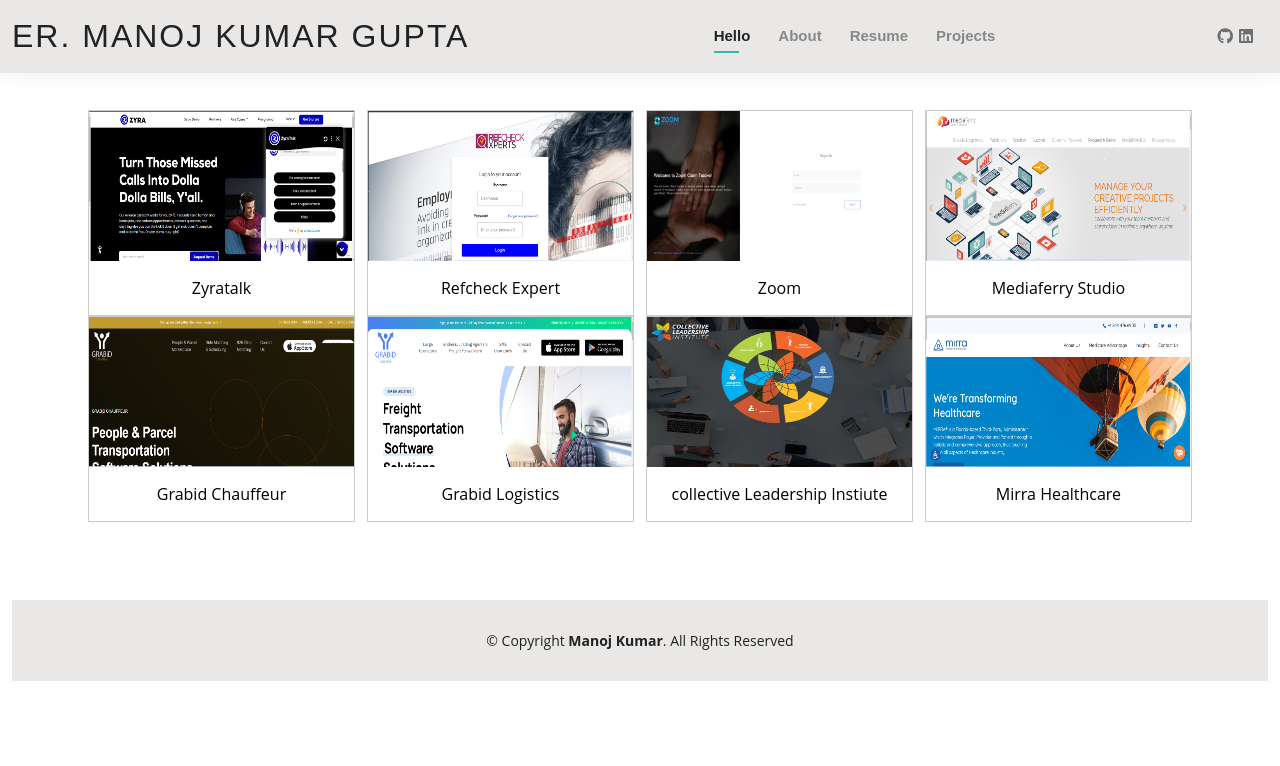
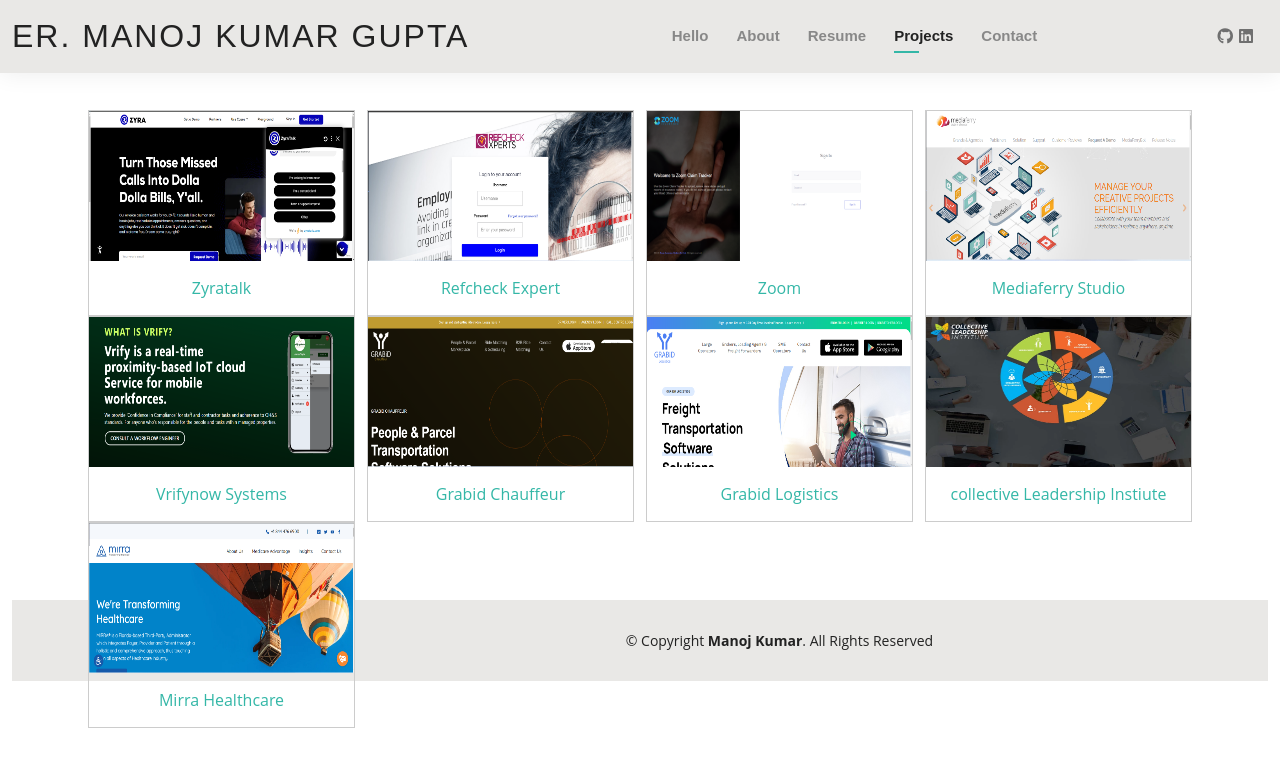
Before and after one commit to manojgtech/manoj-portfolio, a React (Create React App) app: page /projects in a window 1280 px wide. Shown: the top 766 px of the page. Built offline with nearby package versions, Linux system fonts and the light colour scheme.

Commit message:
manoj contact

```diff
--- a/src/App.css
+++ b/src/App.css
@@ -1376,3 +1376,17 @@
   display: table;
   clear: both;
 }
+
+#contact .column {
+  float: left;
+}
+
+#contact .left {
+  width: 40%;
+}
+
+#contact .right {
+  width: 55%;
+  margin-top: 50px;
+}
+.projects a{text-decoration: none;color: 'black';}
--- a/src/App.js
+++ b/src/App.js
@@ -4,11 +4,13 @@
 import About from './components/About';
 import Resume from './components/Resume';
 import Projects from './components/Projects';
+import Contact from './components/Contact';
 import {
   BrowserRouter,
   Routes,
   Route,
-  Link
+  Link,
+  NavLink
 } from "react-router-dom";
 
 function App() {
@@ -21,13 +23,11 @@
             <a href="/">Er. Manoj Kumar Gupta</a></h1>
             <nav id="navbar" class="navbar order-last order-lg-0">
               <ul>
-                <li><Link class="active" to="">Hello</Link></li>
-                <li><Link  to="/about">About</Link></li>
-                 <li><a href="/resume">Resume</a></li>
-                 <li><a href="/projects">Projects</a></li>
-                {/*<li><a href="services.html">Services</a></li>
-                <li><a href="portfolio.html">Portfolio</a></li>
-                <li><a href="contact.html">Contact</a></li> */}
+                <li><NavLink class="active" to="">Hello</NavLink></li>
+                <li><NavLink  to="/about">About</NavLink></li>
+                 <li><NavLink to="/resume">Resume</NavLink></li>
+                 <li><NavLink to="/projects">Projects</NavLink></li>
+                 <li><NavLink to="/contact">Contact</NavLink></li>
                 </ul>
                 <i class="bi bi-list mobile-nav-toggle"></i>
                 </nav>
@@ -46,6 +46,7 @@
       <Route path="/about" element={<About />} />
       <Route path="/resume" element={<Resume />} />
       <Route path="/projects" element={<Projects />} />
+      <Route path="/contact" element={<Contact />} />
     </Routes>
      </main>
 
--- /dev/null
+++ b/src/components/Contact.js
@@ -0,0 +1,29 @@
+import React from 'react';
+import myimg from '../img/me.jpg';
+
+const Contact = () => {
+    return (
+        <section id="contact" class="projects" style={{color:'black',minHeight:'500px'}}>
+		<div class="container aos-init aos-animate" data-aos="fade-up">
+			<div class="section-title">
+            <div className='column left'>
+           <h3>Er. Manoj Kumar Gupta</h3>
+           <div>
+            <img src={myimg} className='img-circle' />
+           </div>
+        </div>
+                <div className='column right'>
+                    <h3>Contact Details:</h3>
+           <ul>
+            <li>mkmkgupta42@gmail.com</li>
+            <li>8679988472</li>
+            <li>Sector 22, Noida</li>
+           </ul>
+                </div>
+                </div>
+                </div>
+                </section>
+    );
+}
+
+export default Contact;
--- a/src/components/Home.js
+++ b/src/components/Home.js
@@ -10,11 +10,18 @@
     return (
         <section id="hero" class="d-flex align-items-center" style={{color: "#fff"}}>
           <div class="container d-flex flex-column align-items-center aos-init aos-animate" data-aos="zoom-in" data-aos-delay="100"><h1>Er. Manoj Kumar Gupta</h1>
-          <h2>I'm a professional Full Stack Software Developer</h2>
+          <h3 style={{color:'red',textShadow:'black'}}><em>PHP | Codeigniter | Laravel | React | Node | Mysql | Javascript</em></h3>
+          <h2>I'm a passionate software developer with 7 years of experience crafting creative and functional web applications</h2>
+          <p>I specialize in full-stack development, leveraging my expertise in :</p>
+          <ul>
+            <li>Backend Development: PHP for robust server-side logic and data management.</li>
+            <li>API Development: Node.js for building efficient and scalable APIs.</li>
+            <li>Frontend Development: React to create user-friendly and interactive interfaces.</li>
+          </ul>
           <p>
-          Experienced Web Developer | PHP | MySQL | React | Laravel | Node JS | CodeIgniter
-Hello there! I'm  a results-driven web developer with 7 years of experience in the dynamic world of web development. My passion for coding and problem-solving has led me to specialize in a range of technologies, including PHP, MySQL, React, Laravel, and CodeIgniter.
+          My passion lies in building e-commerce complex  or AI chatbots .  I'm constantly learning and exploring new technologies to stay ahead of the curve..
           </p>
+          <p>Feel free to browse my portfolio to see my work in action!</p>
            <Link to="/about" className="btn-about">About Me</Link>
            </div>
            </section>
--- a/src/components/Projects.js
+++ b/src/components/Projects.js
@@ -8,7 +8,7 @@
 import grabidl from '../img/grabidl.png';
 import collective from '../img/collective-1.webp';
 import mirra from '../img/mirra.png';
-
+import vrify from '../img/vrify.png';
 const Projects = () => {
     return (
         <section id="projects" class="projects" style={{color:'black',minHeight:'550px'}}>
@@ -20,7 +20,7 @@
                     <a target="_blank" href="img_5terre.jpg">
                     <img src={zyra} alt="Zyratalk" />
                     </a>
-                    <div class="desc">Zyratalk</div>
+                    <div class="desc"><a href='https://www.zyratalk.com' target='_blank'>Zyratalk</a></div>
                 </div>
                 </div>
                 <div class="responsive">
@@ -28,7 +28,7 @@
                     <a target="_blank" href="img_5terre.jpg">
                     <img src={refcheck} alt="Refcheck Expert" />
                     </a>
-                    <div class="desc">Refcheck Expert</div>
+                    <div class="desc"><a href='https://refcheckxperts.com/' target='_blank'>Refcheck Expert</a></div>
                 </div>
                 </div>
                 <div class="responsive">
@@ -36,7 +36,7 @@
                     <a target="_blank" href="img_5terre.jpg">
                     <img src={zoom} alt="zoom" />
                     </a>
-                    <div class="desc">Zoom</div>
+                    <div class="desc"><a href='https://hospitalcash.zoominsurancebrokers.com/' target='_blank'>Zoom</a></div>
                 </div>
                 </div>
                 <div class="responsive">
@@ -44,16 +44,24 @@
                     <a target="_blank" href="img_5terre.jpg">
                     <img src={mediaferry} alt="Mediaferry Studio" />
                     </a>
-                    <div class="desc">Mediaferry Studio</div>
+                    <div class="desc"><a href='https://www.mediaferry.com/' target='_blank'>Mediaferry Studio</a></div>
                 </div>
                 </div>
 
                 <div class="responsive">
                 <div class="gallery">
                     <a target="_blank" href="img_5terre.jpg">
+                    <img src={vrify} alt="Vrifynow Systems" />
+                    </a>
+                    <div class="desc"><a href="https://vrifysystems.com/" target='_blank'>Vrifynow Systems</a></div>
+                </div>
+                </div>
+                <div class="responsive">
+                <div class="gallery">
+                    <a target="_blank" href="img_5terre.jpg">
                     <img src={grabidc} alt="Grabid chauffeur" />
                     </a>
-                    <div class="desc">Grabid Chauffeur</div>
+                    <div class="desc"><a href="https://grabidchauffeur.com/" target='_blank'>Grabid Chauffeur</a></div>
                 </div>
                 </div>
 
@@ -62,7 +70,7 @@
                     <a target="_blank" href="img_5terre.jpg">
                     <img src={grabidl} alt="Grabid Logistics" />
                     </a>
-                    <div class="desc">Grabid Logistics</div>
+                    <div class="desc"><a href='https://grabidlogistics.com/' target="_blank">Grabid Logistics</a></div>
                 </div>
                 </div>
                 <div class="responsive">
@@ -70,7 +78,7 @@
                     <a target="_blank" href="img_5terre.jpg">
                     <img src={collective} alt="collective Leadership Instiute" />
                     </a>
-                    <div class="desc">collective Leadership Instiute</div>
+                    <div class="desc"><a href='https://compass-tool.net/' target="_blank">collective Leadership Instiute</a></div>
                 </div>
                 </div>
                 <div class="responsive">
@@ -78,7 +86,7 @@
                     <a target="_blank" href="img_5terre.jpg">
                     <img src={mirra} alt="Mirra Healthcare" />
                     </a>
-                    <div class="desc">Mirra Healthcare</div>
+                    <div class="desc"><a href="https://mirrahealthcare.com/" target='_blank'>Mirra Healthcare</a></div>
                 </div>
                 </div>
             </div>
```
Also changed, not shown: src/img/vrify.png (added).
